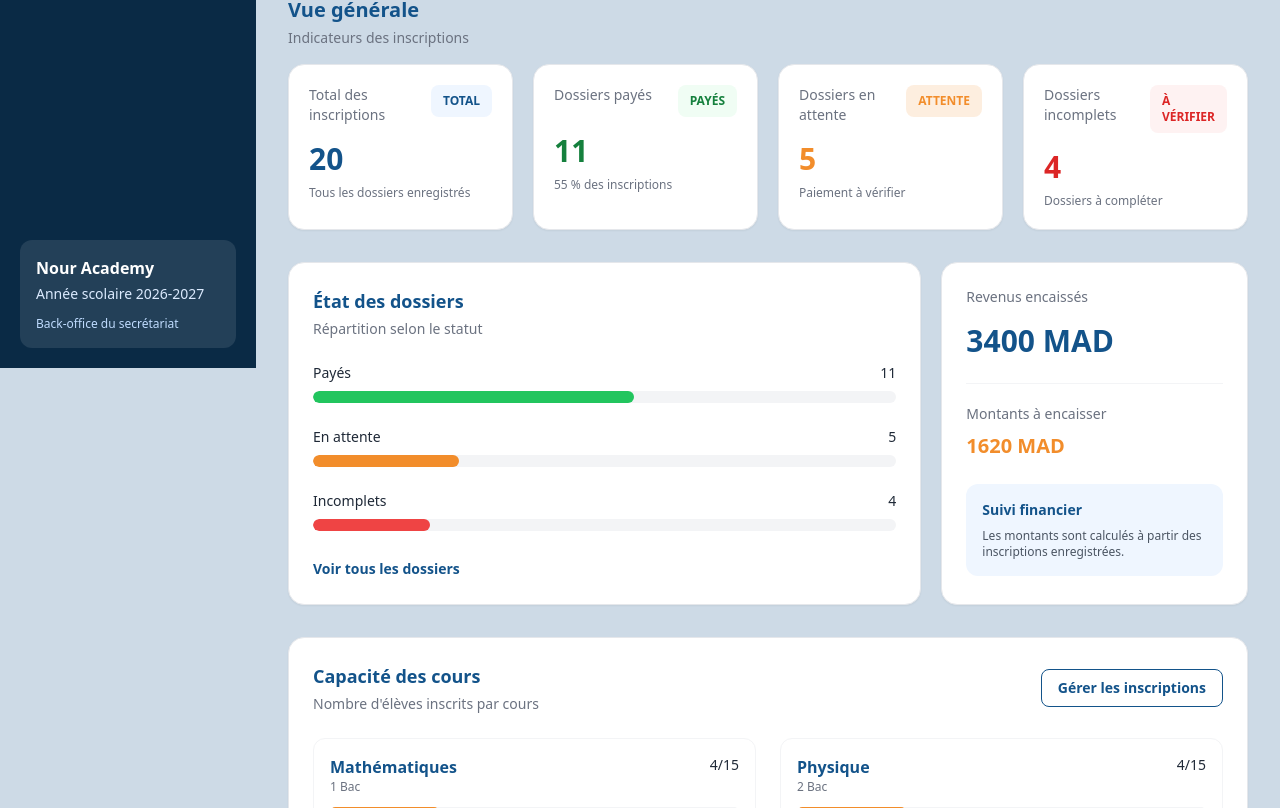
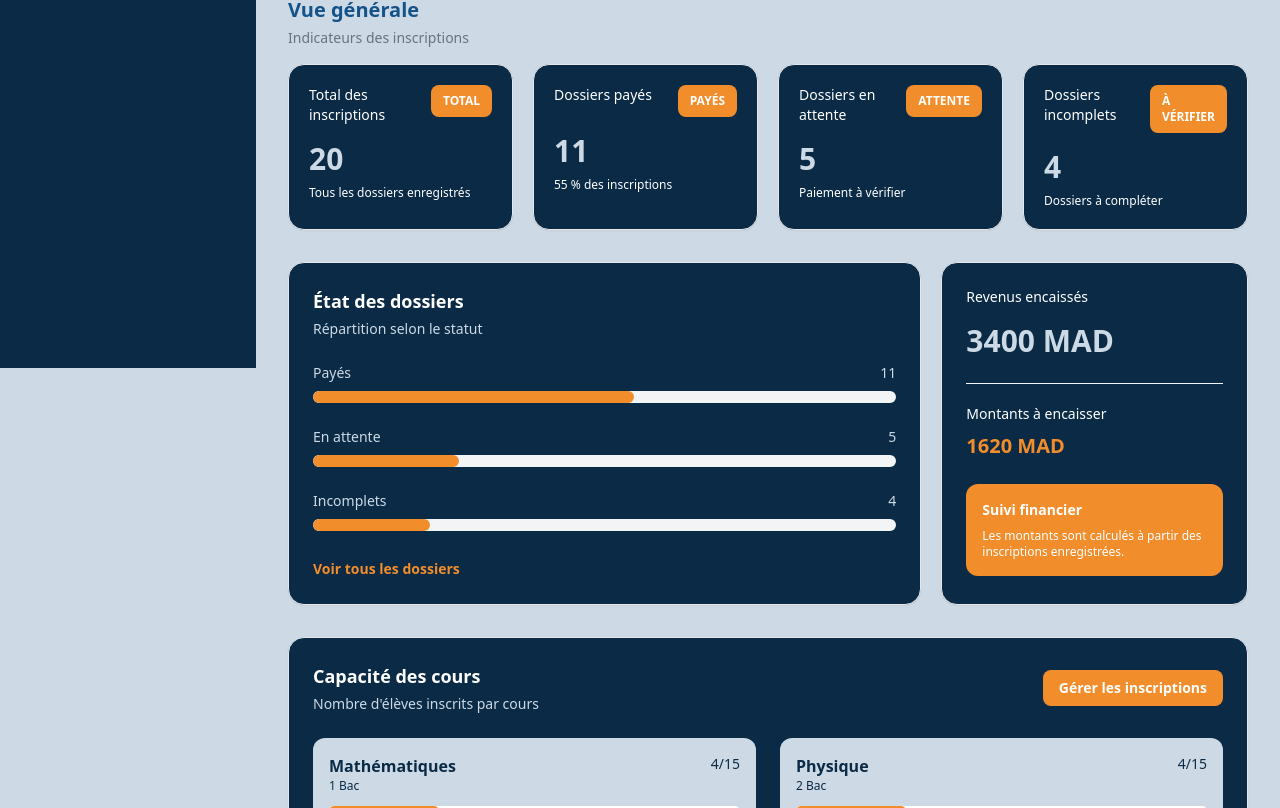
Before and after one commit to saad-0081/Nour-Academy-2, a website built with Vite: page secraitaire.html in a window 1280 px wide. Shown: the part 432-1240 px from the top of the page. Built offline with nearby package versions, Linux system fonts and the light colour scheme.

Commit message:
changement du design de la dashboard

```diff
--- a/secraitaire.html
+++ b/secraitaire.html
@@ -63,11 +63,7 @@
       </button>
     </div>
 
-    <div class="mt-8 md:mt-auto bg-white/10 rounded-xl p-4">
-      <p class="font-semibold">Nour Academy</p>
-      <p class="text-sm text-blue-100 mt-1">Année scolaire 2026-2027</p>
-      <p class="text-xs text-blue-200 mt-3">Back-office du secrétariat</p>
-    </div>
+
 
   </aside>
 
@@ -121,68 +117,68 @@
 
       <div class="grid grid-cols-1 sm:grid-cols-2 xl:grid-cols-4 gap-5 mb-8">
 
-        <div class="bg-white rounded-2xl border border-gray-200 p-5 shadow-sm">
+        <div class="bg-[var(--color-nour-navy)] rounded-2xl border border-gray-200 p-5 shadow-sm">
           <div class="flex justify-between items-start">
-            <p class="text-gray-500 text-sm">Total des inscriptions</p>
-            <span class="bg-blue-50 text-bleu px-3 py-2 rounded-lg text-xs font-bold">TOTAL</span>
+            <p class="text-white text-sm">Total des inscriptions</p>
+            <span class="bg-[var(--color-nour-orange)] text-white px-3 py-2 rounded-lg text-xs font-bold">TOTAL</span>
           </div>
-          <h3 id="totalInscriptions" class="text-3xl font-bold text-bleu mt-4">0</h3>
-          <p class="text-xs text-gray-500 mt-2">Tous les dossiers enregistrés</p>
+          <h3 id="totalInscriptions" class="text-3xl font-bold text-[var(--color-nour-mist)] mt-4">0</h3>
+          <p class="text-xs text-white mt-2">Tous les dossiers enregistrés</p>
         </div>
 
-        <div class="bg-white rounded-2xl border border-gray-200 p-5 shadow-sm">
+        <div class="bg-[var(--color-nour-navy)] rounded-2xl border border-gray-200 p-5 shadow-sm">
           <div class="flex justify-between items-start">
-            <p class="text-gray-500 text-sm">Dossiers payés</p>
-            <span class="bg-green-50 text-green-700 px-3 py-2 rounded-lg text-xs font-bold">PAYÉS</span>
+            <p class="text-white text-sm">Dossiers payés</p>
+            <span class="bg-[var(--color-nour-orange)] text-white px-3 py-2 rounded-lg text-xs font-bold">PAYÉS</span>
           </div>
-          <h3 id="totalPayes" class="text-3xl font-bold text-green-700 mt-4">0</h3>
-          <p id="pourcentagePayes" class="text-xs text-gray-500 mt-2">0 % des inscriptions</p>
+          <h3 id="totalPayes" class="text-3xl font-bold text-[var(--color-nour-mist)] mt-4">0</h3>
+          <p id="pourcentagePayes" class="text-xs text-white mt-2">0 % des inscriptions</p>
         </div>
 
-        <div class="bg-white rounded-2xl border border-gray-200 p-5 shadow-sm">
+        <div class="bg-[var(--color-nour-navy)] rounded-2xl border border-gray-200 p-5 shadow-sm">
           <div class="flex justify-between items-start">
-            <p class="text-gray-500 text-sm">Dossiers en attente</p>
-            <span class="bg-orange/15 text-orange px-3 py-2 rounded-lg text-xs font-bold">ATTENTE</span>
+            <p class="text-white text-sm">Dossiers en attente</p>
+            <span class="bg-[var(--color-nour-orange)] text-white px-3 py-2 rounded-lg text-xs font-bold">ATTENTE</span>
           </div>
-          <h3 id="totalAttente" class="text-3xl font-bold text-orange mt-4">0</h3>
-          <p class="text-xs text-gray-500 mt-2">Paiement à vérifier</p>
+          <h3 id="totalAttente" class="text-3xl font-bold text-[var(--color-nour-mist)] mt-4">0</h3>
+          <p class="text-xs text-white mt-2">Paiement à vérifier</p>
         </div>
 
-        <div class="bg-white rounded-2xl border border-gray-200 p-5 shadow-sm">
+        <div class="bg-[var(--color-nour-navy)] rounded-2xl border border-gray-200 p-5 shadow-sm">
           <div class="flex justify-between items-start">
-            <p class="text-gray-500 text-sm">Dossiers incomplets</p>
-            <span class="bg-red-50 text-red-600 px-3 py-2 rounded-lg text-xs font-bold">À VÉRIFIER</span>
+            <p class="text-white text-sm">Dossiers incomplets</p>
+            <span class="bg-[var(--color-nour-orange)] text-white px-3 py-2 rounded-lg text-xs font-bold">À VÉRIFIER</span>
           </div>
-          <h3 id="totalIncomplets" class="text-3xl font-bold text-red-600 mt-4">0</h3>
-          <p class="text-xs text-gray-500 mt-2">Dossiers à compléter</p>
+          <h3 id="totalIncomplets" class="text-3xl font-bold text-[var(--color-nour-mist)] mt-4">0</h3>
+          <p class="text-xs text-white mt-2">Dossiers à compléter</p>
         </div>
 
       </div>
 
       <div class="grid grid-cols-1 xl:grid-cols-3 gap-5 mb-8">
 
-        <div class="xl:col-span-2 bg-white border border-gray-200 rounded-2xl p-6 shadow-sm">
+        <div class="xl:col-span-2 bg-[var(--color-nour-navy)] border border-gray-200 rounded-2xl p-6 shadow-sm">
           <div class="mb-6">
-            <h3 class="text-lg font-bold text-bleu">État des dossiers</h3>
-            <p class="text-sm text-gray-500 mt-1">Répartition selon le statut</p>
+            <h3 class="text-lg font-bold text-white">État des dossiers</h3>
+            <p class="text-sm text-[var(--color-nour-mist)] mt-1">Répartition selon le statut</p>
           </div>
 
           <div class="space-y-6">
 
             <div>
               <div class="flex justify-between text-sm mb-2">
-                <span class="font-medium">Payés</span>
-                <span id="nombrePayesBarre">0</span>
+                <span class="font-medium text-[var(--color-nour-mist)]">Payés</span>
+                <span id="nombrePayesBarre" class="text-[var(--color-nour-mist)]">0</span>
               </div>
               <div class="h-3 bg-gray-100 rounded-full overflow-hidden">
-                <div id="barrePayes" class="h-full bg-green-500 rounded-full" style="width:0%"></div>
+                <div id="barrePayes" class="h-full bg-[var(--color-nour-orange)] rounded-full" style="width:0%"></div>
               </div>
             </div>
 
             <div>
               <div class="flex justify-between text-sm mb-2">
-                <span class="font-medium">En attente</span>
-                <span id="nombreAttenteBarre">0</span>
+                <span class="font-medium text-[var(--color-nour-mist)]">En attente</span>
+                <span id="nombreAttenteBarre" class="text-[var(--color-nour-mist)]">0</span>
               </div>
               <div class="h-3 bg-gray-100 rounded-full overflow-hidden">
                 <div id="barreAttente" class="h-full bg-[var(--color-nour-orange)] rounded-full" style="width:0%"></div>
@@ -191,39 +187,39 @@
 
             <div>
               <div class="flex justify-between text-sm mb-2">
-                <span class="font-medium">Incomplets</span>
-                <span id="nombreIncompletsBarre">0</span>
+                <span class="font-medium text-[var(--color-nour-mist)]">Incomplets</span>
+                <span id="nombreIncompletsBarre" class="text-[var(--color-nour-mist)]">0</span>
               </div>
               <div class="h-3 bg-gray-100 rounded-full overflow-hidden">
-                <div id="barreIncomplets" class="h-full bg-red-500 rounded-full" style="width:0%"></div>
+                <div id="barreIncomplets" class="h-full bg-[var(--color-nour-orange)] rounded-full" style="width:0%"></div>
               </div>
             </div>
 
           </div>
 
           <button onclick="afficherPage('inscriptions')"
-            class="mt-7 text-bleu font-semibold text-sm hover:underline">
+            class="mt-7 text-[var(--color-nour-orange)] font-semibold text-sm hover:underline">
             Voir tous les dossiers
           </button>
         </div>
 
-        <div class="bg-white border border-gray-200 rounded-2xl p-6 shadow-sm">
-          <p class="text-gray-500 text-sm">Revenus encaissés</p>
+        <div class="bg-[var(--color-nour-navy)] border border-gray-200 rounded-2xl p-6 shadow-sm">
+          <p class="text-white text-sm">Revenus encaissés</p>
 
-          <h3 id="revenus" class="text-3xl font-bold text-bleu mt-4">
+          <h3 id="revenus" class="text-3xl font-bold text-[var(--color-nour-mist)] mt-4">
             0 MAD
           </h3>
 
           <div class="border-t border-gray-100 mt-6 pt-5">
-            <p class="text-sm text-gray-500">Montants à encaisser</p>
+            <p class="text-sm text-white">Montants à encaisser</p>
             <h4 id="revenusAttente" class="text-xl font-bold text-orange mt-2">
               0 MAD
             </h4>
           </div>
 
-          <div class="bg-blue-50 rounded-xl p-4 mt-6">
-            <p class="text-sm font-semibold text-bleu">Suivi financier</p>
-            <p class="text-xs text-gray-600 mt-2">
+          <div class="bg-[var(--color-nour-orange)] rounded-xl p-4 mt-6">
+            <p class="text-sm font-semibold text-white">Suivi financier</p>
+            <p class="text-xs text-white mt-2">
               Les montants sont calculés à partir des inscriptions enregistrées.
             </p>
           </div>
@@ -231,16 +227,16 @@
 
       </div>
 
-      <div class="bg-white border border-gray-200 rounded-2xl p-6 shadow-sm mb-8">
+      <div class="bg-[var(--color-nour-navy)] border border-gray-200 rounded-2xl p-6 shadow-sm mb-8">
 
         <div class="flex flex-wrap justify-between items-center gap-3 mb-6">
           <div>
-            <h3 class="text-lg font-bold text-bleu">Capacité des cours</h3>
-            <p class="text-sm text-gray-500 mt-1">Nombre d'élèves inscrits par cours</p>
+            <h3 class="text-lg font-bold text-white">Capacité des cours</h3>
+            <p class="text-sm text-[var(--color-nour-mist)] mt-1">Nombre d'élèves inscrits par cours</p>
           </div>
 
           <button onclick="afficherPage('inscriptions')"
-            class="border border-bleu text-bleu px-4 py-2 rounded-lg text-sm font-semibold">
+            class="bg-[var(--color-nour-orange)] text-white px-4 py-2 rounded-lg text-sm font-semibold">
             Gérer les inscriptions
           </button>
         </div>
@@ -249,23 +245,23 @@
 
       </div>
 
-      <div class="bg-white border border-gray-200 rounded-2xl shadow-sm overflow-hidden">
+      <div class="bg-[var(--color-nour-navy)] border border-gray-200 rounded-2xl shadow-sm overflow-hidden">
 
         <div class="flex flex-wrap justify-between items-center gap-3 p-6">
           <div>
-            <h3 class="text-lg font-bold text-bleu">Inscriptions récentes</h3>
-            <p class="text-sm text-gray-500 mt-1">Les derniers dossiers enregistrés</p>
+            <h3 class="text-lg font-bold text-white">Inscriptions récentes</h3>
+            <p class="text-sm text-[var(--color-nour-mist)] mt-1">Les derniers dossiers enregistrés</p>
           </div>
 
           <button onclick="afficherPage('inscriptions')"
-            class="text-bleu font-semibold text-sm hover:underline">
+            class="text-[var(--color-nour-orange)] font-semibold text-sm hover:underline">
             Voir tout
           </button>
         </div>
 
         <div class="overflow-x-auto">
           <table class="w-full text-left min-w-[650px]">
-            <thead class="bg-gray-50 text-gray-500 text-xs uppercase">
+            <thead class="bg-[var(--color-nour-orange)] text-white text-xs uppercase">
               <tr>
                 <th class="p-4">Élève</th>
                 <th class="p-4">Cours</th>
@@ -273,7 +269,7 @@
                 <th class="p-4">Statut</th>
               </tr>
             </thead>
-            <tbody id="inscriptionsRecentes"></tbody>
+            <tbody id="inscriptionsRecentes" class=""></tbody>
           </table>
         </div>
 
@@ -283,16 +279,16 @@
 
     <section id="inscriptions" class="hidden">
 
-      <div class="bg-white border border-gray-200 rounded-2xl p-5 mb-6 shadow-sm">
+      <div class="bg-[var(--color-nour-navy)] rounded-2xl p-5 mb-6 shadow-sm">
 
         <div class="grid grid-cols-1 md:grid-cols-3 gap-4">
 
           <input id="recherche" type="text"
             placeholder="Rechercher par nom ou téléphone"
-            class="border border-gray-300 p-3 rounded-xl outline-none focus:border-bleu">
+            class="border p-3 rounded-xl outline-none focus:border-[var(--color-nour-orange)] text-[var(--color-nour-navy)] bg-[var(--color-nour-mist)] placeholder:text-[var(--color-nour-navy)]">
 
           <select id="filtreStatut"
-            class="border border-gray-300 p-3 rounded-xl outline-none focus:border-bleu">
+            class="border p-3 rounded-xl outline-none focus:border-[var(--color-nour-orange)] text-[var(--color-nour-navy)] bg-[var(--color-nour-mist)]">
             <option value="">Tous les statuts</option>
             <option value="Payé">Payé</option>
             <option value="En attente">En attente</option>
@@ -300,7 +296,7 @@
           </select>
 
           <select id="tri"
-            class="border border-gray-300 p-3 rounded-xl outline-none focus:border-bleu">
+            class="border p-3 rounded-xl outline-none focus:border-[var(--color-nour-orange)] text-[var(--color-nour-navy)] bg-[var(--color-nour-mist)]">
             <option value="dateDesc">Date : plus récente</option>
             <option value="dateAsc">Date : plus ancienne</option>
             <option value="nomAsc">Nom : A à Z</option>
@@ -316,28 +312,28 @@
           </button>
 
           <button onclick="exporterCSV()"
-            class="bg-bleu text-white px-5 py-3 rounded-xl font-semibold">
+            class="bg-[var(--color-nour-mist)] text-[var(--color-nour-navy)] px-5 py-3 rounded-xl font-semibold">
             Exporter CSV
           </button>
 
           <button onclick="reinitialiser()"
-            class="border border-gray-300 px-5 py-3 rounded-xl">
+            class="border border-[var(--color-nour-mist)] text-white px-5 py-3 rounded-xl">
             Réinitialiser
           </button>
         </div>
 
       </div>
 
-      <div class="bg-white border border-gray-200 rounded-2xl shadow-sm overflow-hidden">
+      <div class="bg-[var(--color-nour-navy)] border border-gray-200 rounded-2xl shadow-sm overflow-hidden">
 
         <div class="p-5 border-b border-gray-100">
-          <h3 class="text-lg font-bold text-bleu">Liste des inscriptions</h3>
-          <p id="nombreResultats" class="text-sm text-gray-500 mt-1"></p>
+          <h3 class="text-lg font-bold text-white">Liste des inscriptions</h3>
+          <p id="nombreResultats" class="text-sm text-[var(--color-nour-mist)] mt-1"></p>
         </div>
 
         <div class="overflow-x-auto">
           <table class="w-full text-left min-w-[950px]">
-            <thead class="bg-bleu text-white text-sm">
+            <thead  class="bg-[var(--color-nour-orange)] text-white text-xs uppercase">
               <tr>
                 <th class="p-4">Élève</th>
                 <th class="p-4">Niveau</th>
@@ -354,14 +350,14 @@
 
         <div class="flex justify-between items-center p-5">
           <button id="precedent" onclick="changerPage(-1)"
-            class="border px-4 py-2 rounded-lg disabled:opacity-40">
+            class="border border-[var(--color-nour-orange)] text-[var(--color-nour-orange)] px-4 py-2 rounded-lg disabled:opacity-40">
             Précédent
           </button>
 
-          <span id="pageInfo" class="text-sm text-gray-500"></span>
+          <span id="pageInfo" class="text-sm text-[var(--color-nour-mist)]"></span>
 
           <button id="suivant" onclick="changerPage(1)"
-            class="border px-4 py-2 rounded-lg disabled:opacity-40">
+            class="border border-[var(--color-nour-orange)] text-[var(--color-nour-orange)] px-4 py-2 rounded-lg disabled:opacity-40">
             Suivant
           </button>
         </div>
--- a/src/js/secretaire.js
+++ b/src/js/secretaire.js
@@ -149,19 +149,19 @@ function afficherCapacites() {
         const pourcentage = Math.min(nombre / c.capacite * 100, 100);
 
         zone.innerHTML += `
-            <div class="border border-gray-100 rounded-xl p-4">
+            <div class="  bg-[var(--color-nour-mist)] rounded-xl p-4">
                 <div class="flex justify-between mb-3">
                     <div>
-                        <p class="font-semibold text-bleu">${c.nom}</p>
-                        <p class="text-xs text-gray-500">${c.niveau}</p>
+                        <p class="font-semibold text-[var(--color-nour-navy)]">${c.nom}</p>
+                        <p class="text-xs text-[var(--color-nour-navy)]">${c.niveau}</p>
                     </div>
-                    <p class="text-sm">${nombre}/${c.capacite}</p>
+                    <p class="text-sm text-[var(--color-nour-navy)]">${nombre}/${c.capacite}</p>
                 </div>
-                <div class="bg-gray-100 h-2.5 rounded-full overflow-hidden">
-                    <div class="bg-orange h-full rounded-full"
+                <div class="bg-white h-2.5 rounded-full  overflow-hidden">
+                    <div class="bg-[var(--color-nour-orange)]  h-full rounded-full"
                          style="width:${pourcentage}%"></div>
                 </div>
-                <p class="text-xs text-gray-500 mt-2">
+                <p class="text-xs text-[var(--color-nour-navy)] mt-2">
                     ${places} place(s) restante(s)
                 </p>
             </div>`;
@@ -179,7 +179,7 @@ function afficherInscriptionsRecentes() {
 
     recentes.forEach(function(i) {
         zone.innerHTML += `
-            <tr class="border-t border-gray-100">
+            <tr class="border-t text-white border-[var(--color-nour-orange)]">
                 <td class="p-4">${i.eleve}</td>
                 <td class="p-4">${i.cours}</td>
                 <td class="p-4">${i.date}</td>
@@ -196,12 +196,10 @@ function afficherInscriptionsRecentes() {
 }
 
 function afficherStatut(statut) {
-    let couleur = "bg-orange/15 text-orange";
+    let couleur = "bg-[var(--color-nour-orange)] text-white";
 
-    if (statut === "Payé") {
-        couleur = "bg-green-100 text-green-700";
-    } else if (statut === "Incomplet") {
-        couleur = "bg-red-100 text-red-700";
+     if (statut === "Incomplet" || statut === "En attente") {
+        couleur = "border border-[var(--color-nour-orange)] text-white";
     }
 
     return `<span class="${couleur} px-3 py-1 rounded-full text-xs">${statut}</span>`;
@@ -267,7 +265,7 @@ function afficherInscriptions() {
 
     liste.forEach(function(i) {
         table.innerHTML += `
-            <tr class="border-b border-gray-100">
+            <tr class="border-t text-white border-[var(--color-nour-orange)]">
                 <td class="p-4">${i.eleve}</td>
                 <td class="p-4">${i.niveau}</td>
                 <td class="p-4">${i.cours}</td>
@@ -276,9 +274,9 @@ function afficherInscriptions() {
                 <td class="p-4">${i.date}</td>
                 <td class="p-4">
                     <button onclick="modifierInscription(${i.id})"
-                        class="text-bleu mr-2">Modifier</button>
+                        class="text-white py-2 px-3 border rounded-xl border-[var(--color-nour-mist)] mr-2">Modifier</button>
                     <button onclick="supprimerInscription(${i.id})"
-                        class="text-red-600">Supprimer</button>
+                        class="text-white bg-[var(--color-nour-orange)] py-2 px-3 rounded-xl">Supprimer</button>
                 </td>
             </tr>`;
     });
```
